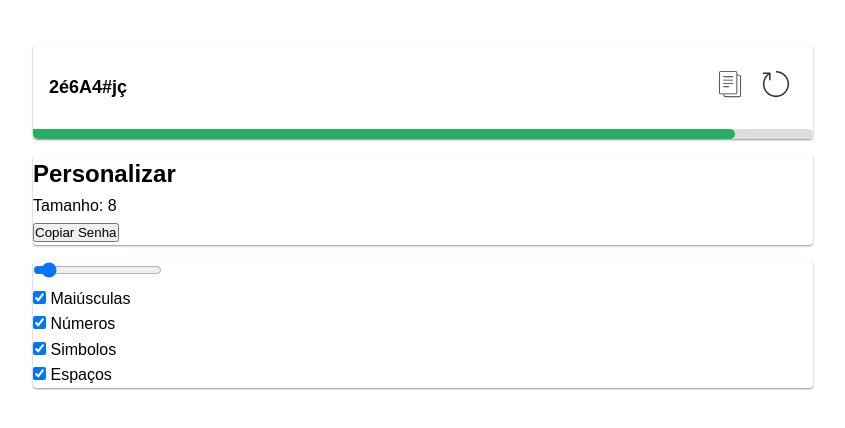
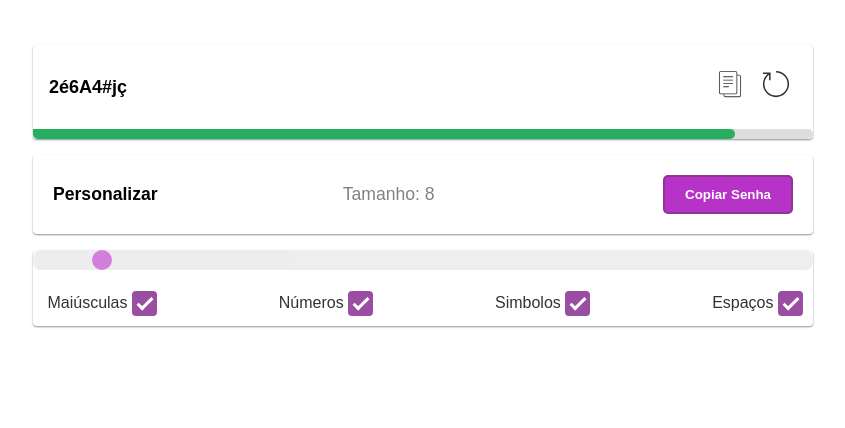
Before and after one commit to CaioAndersonMM/DevSamurai_Projetos, a plain HTML site: page GeradorDeSenhas/index.html in a window 1280 px wide. Shown: the part 226-654 px from the top of the page, without its empty margins (217-1062 px from the left). Drawn offline with Linux system fonts and the light colour scheme.

Commit message:
Customização do Checkbox

```diff
--- a/GeradorDeSenhas/style.css
+++ b/GeradorDeSenhas/style.css
@@ -96,3 +96,126 @@ main{
 .security .bar.safe{
     background-color: #27ae60;
 }
+
+.box.customize{
+    user-select: none;
+    display: flex;
+    padding: 20px;
+    align-items: center;
+    gap: 25%;
+}
+
+.box.customize h2{
+    font-size: 1.1rem;
+}
+
+.box.customize p{
+    flex-grow: 1; /* Ele vai crescer e ocupar o espaço dos digitos aumentados */
+    font-size: 1.1rem;
+    color: #828282 ;
+}
+
+.box.customize button{
+    background-color: #a600b9;
+    color: #fff;
+    border: 2px solid #51064c93;
+    padding: 10px 20px;
+    cursor: pointer;
+    opacity: 0.8;
+    transition: opacity 0.3s;
+    border-radius: 5px;
+    font-weight: bold;
+}
+
+.box.customize button:hover{
+    opacity: 1;
+    background-color: #c93bad;
+    border-color: #900026;
+}
+
+.slide{
+    appearance: none;
+    width: 100%;
+    height: 15px;
+    background: #dddddd;
+    outline: none;
+    border-radius: 8px;
+    opacity: 0.5;
+    transition: opacity 0.2s;
+    margin-bottom: 10px;
+    padding: 10px;
+}
+
+.slide:hover{
+    opacity: 1;
+}
+
+.slide::-webkit-slider-thumb {
+    width: 20px;
+    height: 20px;
+    background-color: #a600b9;
+    border-radius: 50%;
+    cursor: pointer;
+    -webkit-appearance: none;
+}
+
+
+.checks {
+    padding: 10px;
+    display: flex;
+    flex-direction: row;
+    justify-content: space-between;
+    align-items: center;
+}
+
+.checks input{
+    cursor: pointer;
+    height: 0px;
+    width: 0px;
+    flex-grow: 1;
+    transform: scale(1.5);
+}
+
+.checks label {
+    font-size: 16px;
+    color: #333;
+    user-select: none;
+}
+
+.checks .checkmark {
+    display: inline-block;
+    top: 0;
+    left: 0;
+    height: 25px;
+    width: 25px;
+    background-color: #dddddd;
+    transition: all 0.2s;
+    vertical-align: middle;
+    border-radius: 4px;
+}
+
+.checks div:hover .checkmark {
+    background-color: #cccccc;
+}
+
+/* .checks input:checked label .checkmark {
+    background-color: #d60303;
+}
+*/
+
+.checks input:checked ~ .checkmark {
+    background-color: #730c7eba;
+}
+
+.checks input:checked ~ .checkmark::after {
+    content: "";
+    display: block; /* Ver dps */
+    position: relative; /* Ver dps */
+    left: 9px;
+    top: 3px;
+    transform: rotate(45deg);
+    width: 5px;
+    height: 13px;
+    border: solid white;
+    border-width: 0 3px 3px 0;
+}
```
